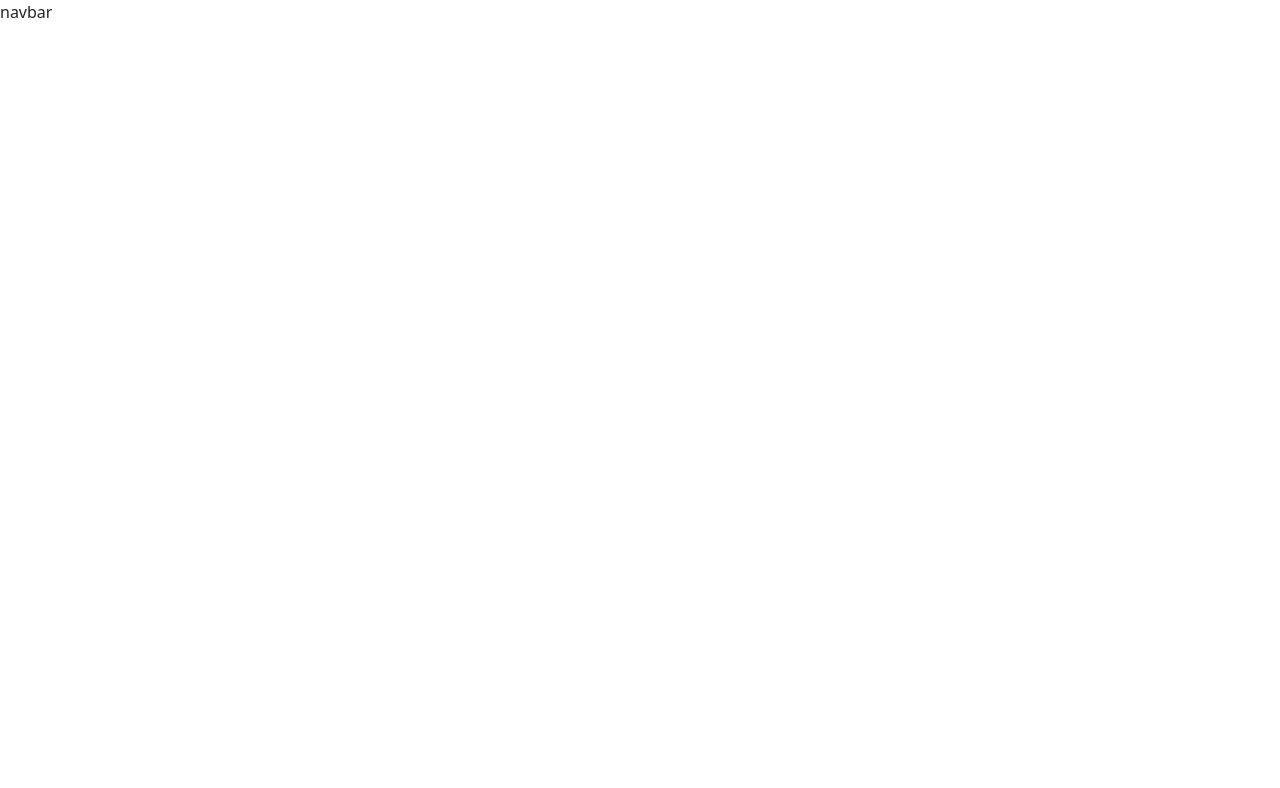
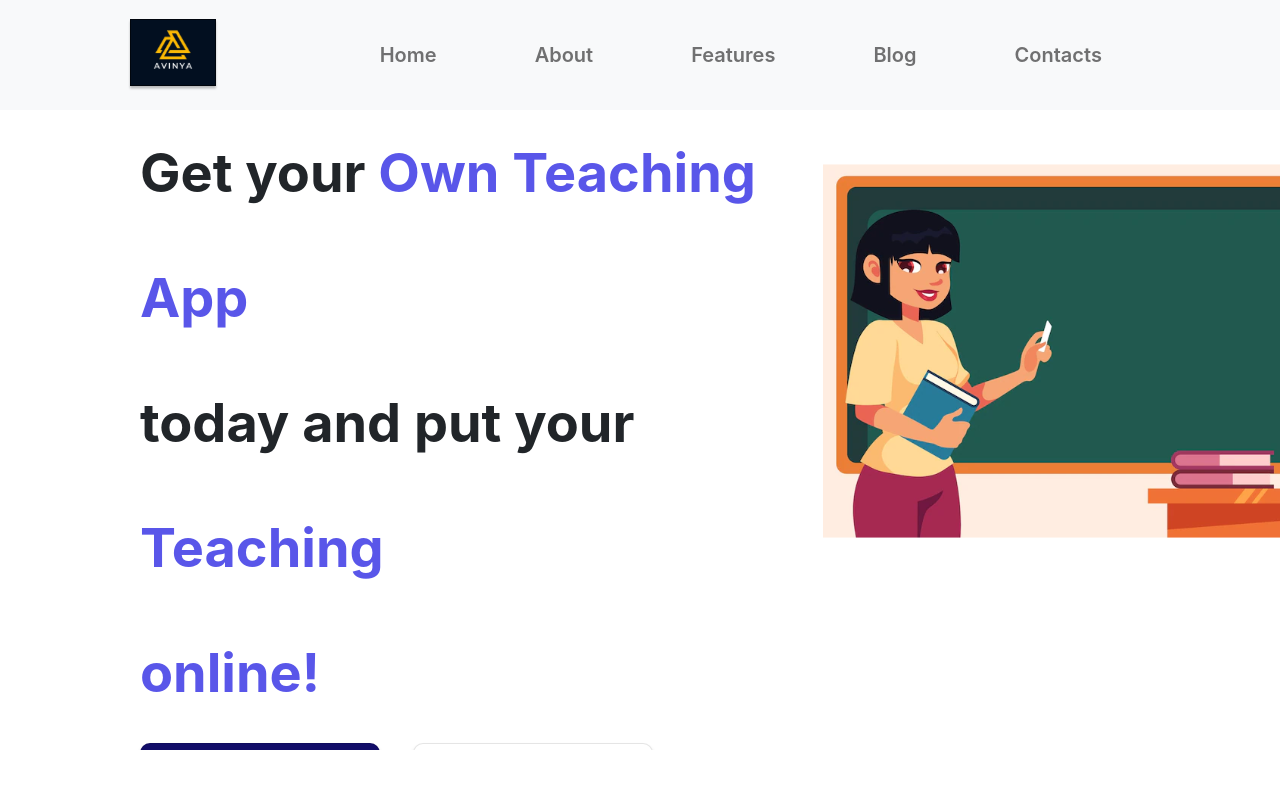
Before and after one commit to PranavShelke4/Avinya-Website, a React (Create React App) app: page / in a window 1280 px wide. Shown: the top 788 px of the page. Built offline with nearby package versions, Linux system fonts and the light colour scheme.

Commit message:
nav bar and hero section done

```diff
--- a/src/App.js
+++ b/src/App.js
@@ -1,5 +1,6 @@
 import React from 'react';
 import Navbar from './component/navbar';
+import HeroSection from './component/HomePage/HeroSection';
 
 function App() {
 
@@ -7,6 +8,7 @@ function App() {
 
       <diV>
         <Navbar />
+        <HeroSection/>
       </diV>
 
   );
--- /dev/null
+++ b/src/component/HomePage/HeroSection.css
@@ -0,0 +1,64 @@
+.heroSection {
+  padding: 0% 10%;
+  height: 80vh;
+  display: flex;
+  align-items: center;
+  justify-content: center;
+  overflow-x: hidden;
+}
+
+.hero-Section-hedline {
+  font-size: 4.8rem;
+  font-family: "Inter";
+  font-style: normal;
+  font-weight: 700;
+  font-size: 54px;
+  line-height: 125px;
+  text-align: left;
+
+}
+
+.helight {
+  color: #5956e9;
+}
+
+.hero-img{
+    width: 35rem;
+    height: auto;
+}
+
+.hero-btn-1 {
+  color: white;
+  font-size: x-large;
+  padding: 2%;
+  margin-right: 5%;
+  margin-bottom: 5%;
+  width: 15rem;
+  background: #120d69;
+  border: 1px solid rgba(0, 0, 0, 0.1);
+  box-shadow: 0px 4px 4px rgba(0, 0, 0, 0.25);
+  border-radius: 10px;
+}
+
+/* .hero-btn-1:hover{
+    background-color: white;
+    color: black;
+} */
+
+.hero-btn-2 {
+    color: black;
+    font-size: x-large;
+    padding: 2%;
+    margin-right: 5%;
+    margin-bottom: 5%;
+    width: 15rem;
+    background: #FFFFFF;
+    border: 1px solid rgba(0, 0, 0, 0.1);
+    box-shadow: 0px 4px 4px rgba(0, 0, 0, 0.25);
+    border-radius: 10px;
+  }
+
+  /* .hero-btn-2:hover{
+    color: white;
+    background-color: #120d69;
+  } */
--- /dev/null
+++ b/src/component/HomePage/HeroSection.js
@@ -0,0 +1,28 @@
+import React from "react";
+import { Row, Col } from "react-bootstrap";
+import "./HeroSection.css";
+import Heroimg from "../../assets/heroimg.svg"
+
+function HeroSection() {
+  return (
+    <div className="heroSection row">
+      <Row>
+        <Col>
+          <h1 className="hero-Section-hedline">
+            Get your <span className="helight">Own Teaching App </span>
+            <br /> today and put your{" "}
+            <span className="helight">
+              Teaching
+              <br /> online!
+            </span>
+          </h1>
+          <button className="hero-btn-1">Join Now </button>
+          <button className="hero-btn-2">Join Now </button>
+        </Col>
+        <Col lg="4"><img className="hero-img" src={Heroimg} alt="Hero img" /></Col>
+      </Row>
+    </div>
+  );
+}
+
+export default HeroSection;
--- a/src/component/navbar.css
+++ b/src/component/navbar.css
@@ -0,0 +1,22 @@
+.navbar{
+  padding: 0 10%;
+}
+
+.nav-links {
+  margin-left: 15%;
+}
+
+.nav-link-title {
+  font-size: large;
+  font-family: "Inter";
+  font-style: normal;
+  font-weight: 600;
+  font-size: 20px;
+  line-height: 24px;
+  margin-right: 20%;
+  text-align: end;
+}
+
+.active {
+  color: #5956e9 !important;
+}
--- a/src/component/navbar.js
+++ b/src/component/navbar.js
@@ -1,10 +1,41 @@
-import React from 'react';
+import React from "react";
 import "./navbar.css";
-
+import { Nav, Navbar } from "react-bootstrap";
+import logo from "../assets/logo.svg";
 function navbar() {
   return (
-    <div>navbar</div>
-  )
+    <Navbar className="navbar" bg="light" expand="lg">
+      <Navbar.Brand href="#home">
+        <img
+          src={logo}
+          width="90"
+          height="100"
+          className="d-inline-block align-top"
+          alt="React Bootstrap logo"
+        />
+      </Navbar.Brand>
+      <Navbar.Toggle aria-controls="basic-navbar-nav" />
+      <Navbar.Collapse id="basic-navbar-nav">
+        <Nav className="me-auto nav-links">
+          <Nav.Link className="nav-link-title" href="#home">
+            Home
+          </Nav.Link>
+          <Nav.Link className="nav-link-title" href="#About">
+            About
+          </Nav.Link>
+          <Nav.Link className="nav-link-title" href="#Features">
+            Features
+          </Nav.Link>
+          <Nav.Link className="nav-link-title" href="#Blog">
+            Blog
+          </Nav.Link>
+          <Nav.Link className="nav-link-title" href="#Contact-us">
+            Contacts
+          </Nav.Link>
+        </Nav>
+      </Navbar.Collapse>
+    </Navbar>
+  );
 }
 
-export default navbar
+export default navbar;
```
Also changed, not shown: src/assets/heroimg.svg (added), src/assets/logo.svg (added).
